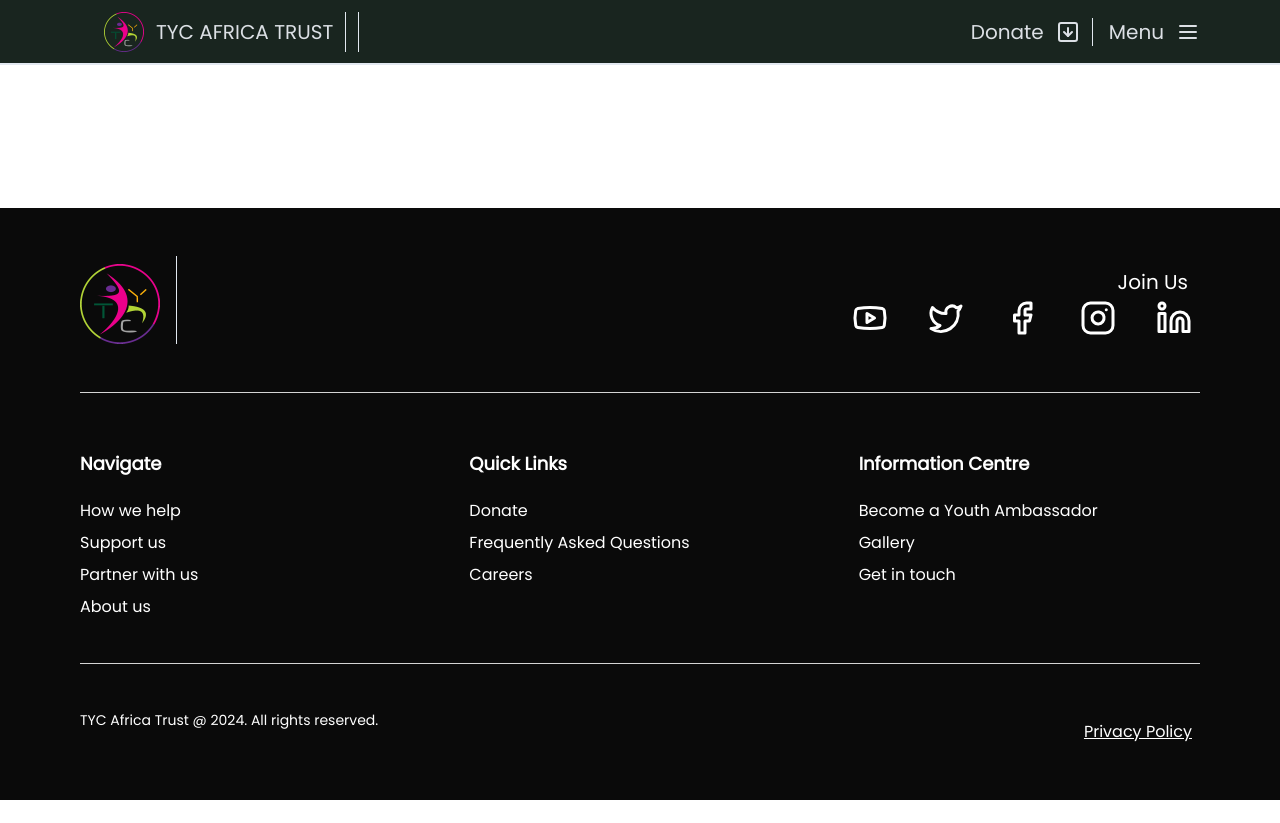
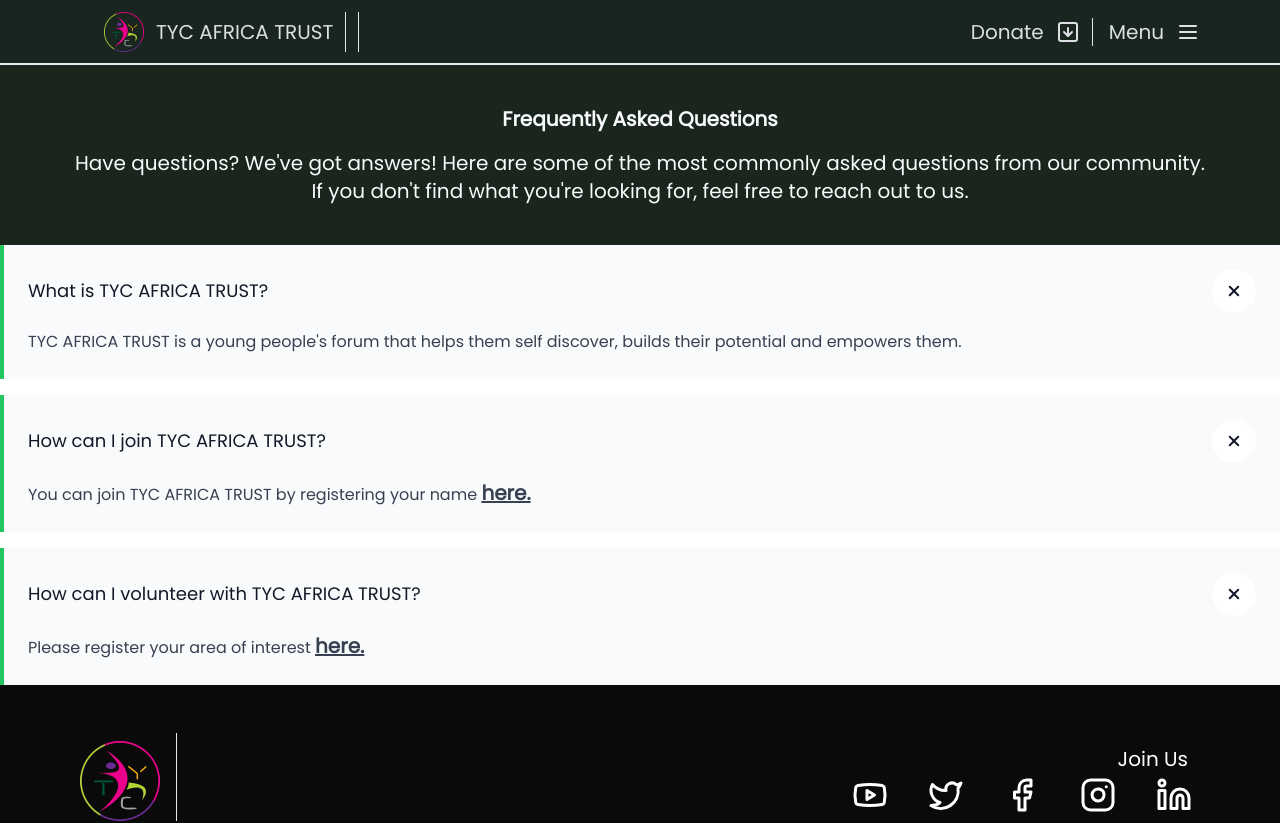
Before and after one commit to BabaMboga/TYC-main, a Next.js app: page /frequently-asked-questions in a window 1280 px wide. Shown: the top 823 px of the page. Before the commit the page ends 800 px from the top, so only its background shows below. Built offline with nearby package versions, Linux system fonts and the light colour scheme.

Commit message:
Added components to FAQ page

```diff
--- a/app/frequently-asked-questions/page.tsx
+++ b/app/frequently-asked-questions/page.tsx
@@ -1,6 +1,12 @@
+import HeroText from "@/components/frequently-asked-questions/HeroText";
+import FAQ from "@/components/frequently-asked-questions/FAQ";
+
 const Home = ({}) => {
     return (
         <>
+            <HeroText />
+
+            <FAQ />
         </>
 
     );
--- a/components/frequently-asked-questions/FAQ.tsx
+++ b/components/frequently-asked-questions/FAQ.tsx
@@ -106,3 +106,5 @@ const FrequentlyAskedQuestions = () => {
         </>
     );
 };
+
+export default FrequentlyAskedQuestions;
```
